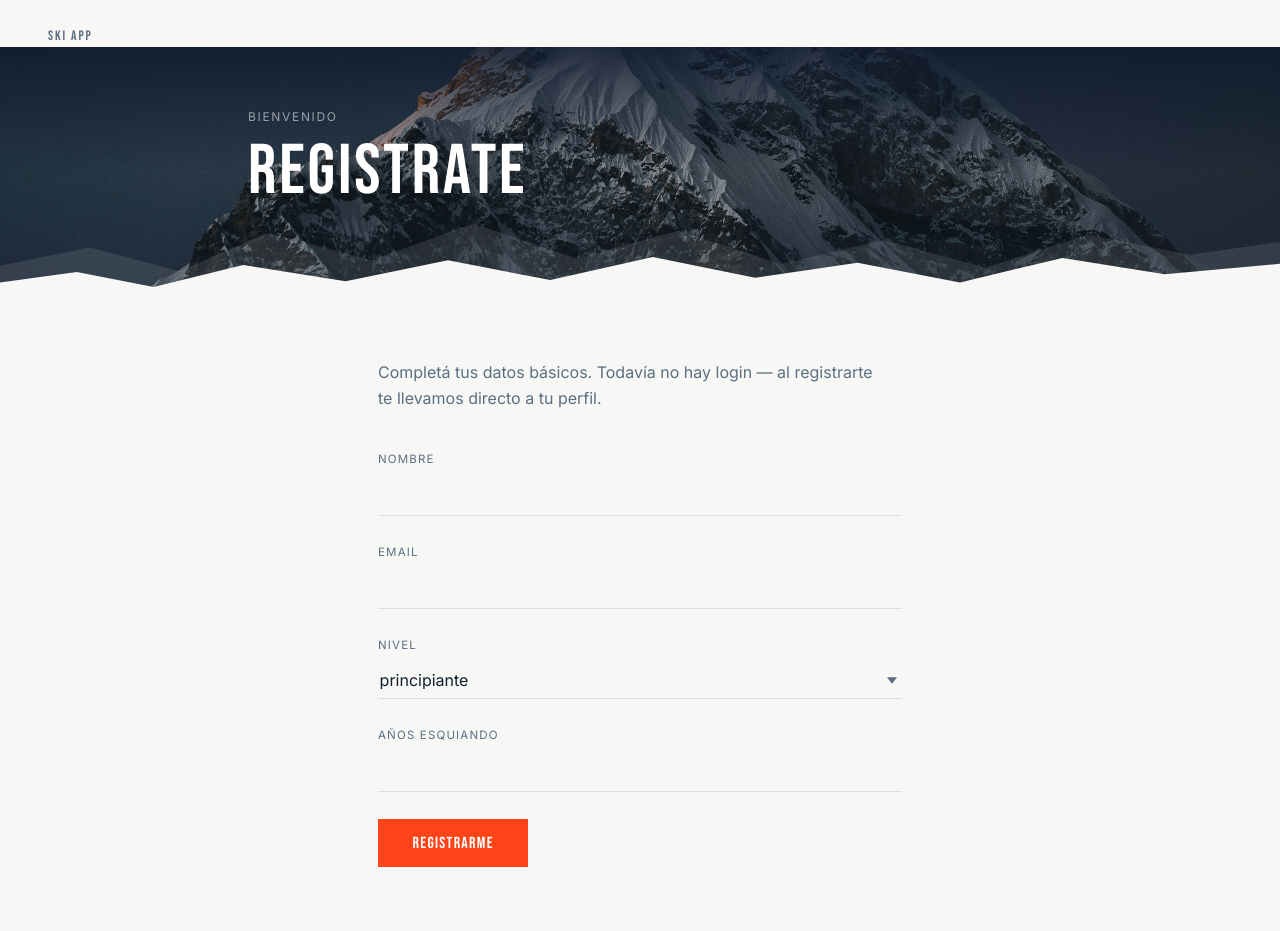
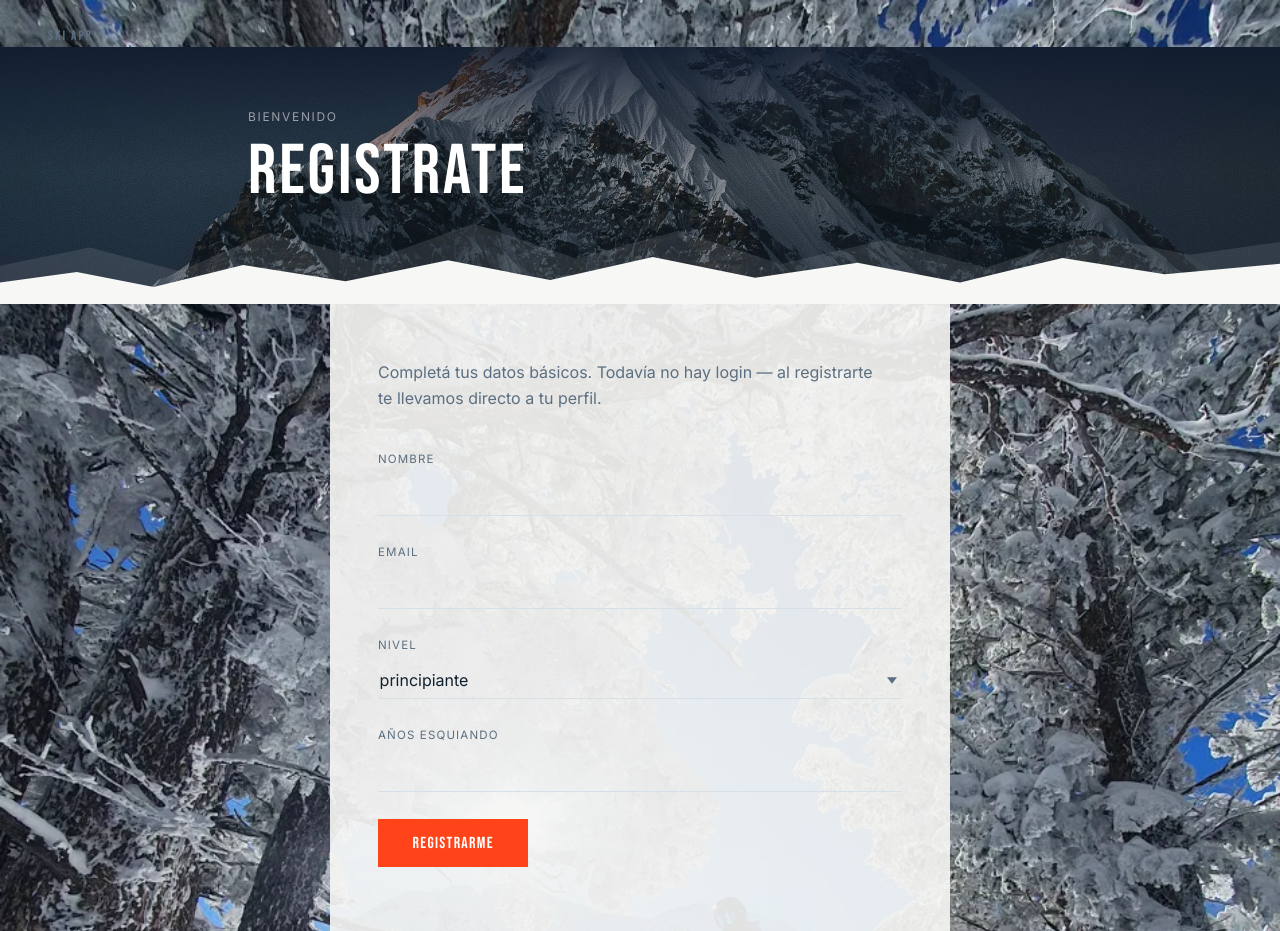
Before and after one commit to santinotorres2204-dot/SKIAPP, a FastAPI app: page /register in a window 1280 px wide. Run offline with FastAPI, Linux system fonts and the light colour scheme.

Commit message:
feat: full-page mountain background with personal photo
Co-Authored-By: Claude Sonnet 5 <noreply@anthropic.com>
Claude-Session: https://claude.ai/code/session_01D1trgT4ahwwADFyy98mbn7

```diff
--- a/backend/app/templates/base_user.html
+++ b/backend/app/templates/base_user.html
@@ -24,7 +24,11 @@
   * { box-sizing: border-box; }
   html, body { margin: 0; padding: 0; }
   body {
-    background: var(--snow);
+    background-image: url('/static/images/bg-mountain.png');
+    background-attachment: fixed;
+    background-size: cover;
+    background-position: center center;
+    background-color: #0a1628;
     color: var(--ink);
     font-family: 'Inter', system-ui, sans-serif;
     font-size: 16px;
@@ -59,6 +63,7 @@
     max-width: 620px;
     margin: 0 auto;
     padding: clamp(2.5rem, 9vw, 5rem) clamp(1.25rem, 4vw, 3rem) 4rem;
+    background: rgba(247, 247, 245, 0.91);
   }
   .container-wide {
     max-width: 880px;
@@ -67,7 +72,7 @@
   }
 
   /* encabezado liviano para paginas funcionales sin foto (trip detail, etc.) */
-  .page-header { padding: clamp(2.5rem, 7vw, 4rem) 0 0.5rem; }
+  .page-header { padding: clamp(2.5rem, 7vw, 4rem) 0 0.5rem; background: rgba(247, 247, 245, 0.91); display: flow-root; }
   .meta-row {
     display: flex;
     flex-wrap: wrap;
@@ -246,7 +251,7 @@
   }
   .hero-meta strong { color: var(--white); font-weight: 500; }
 
-  .section { padding: 3.25rem 0 0; }
+  .section { padding: 3.25rem 0 0; background: rgba(247, 247, 245, 0.91); display: flow-root; }
   .section:last-of-type { padding-bottom: 4.5rem; }
   .section h2 {
     font-size: 1.5rem;
```
Also changed, not shown: backend/static/images/bg-mountain.png (added).
